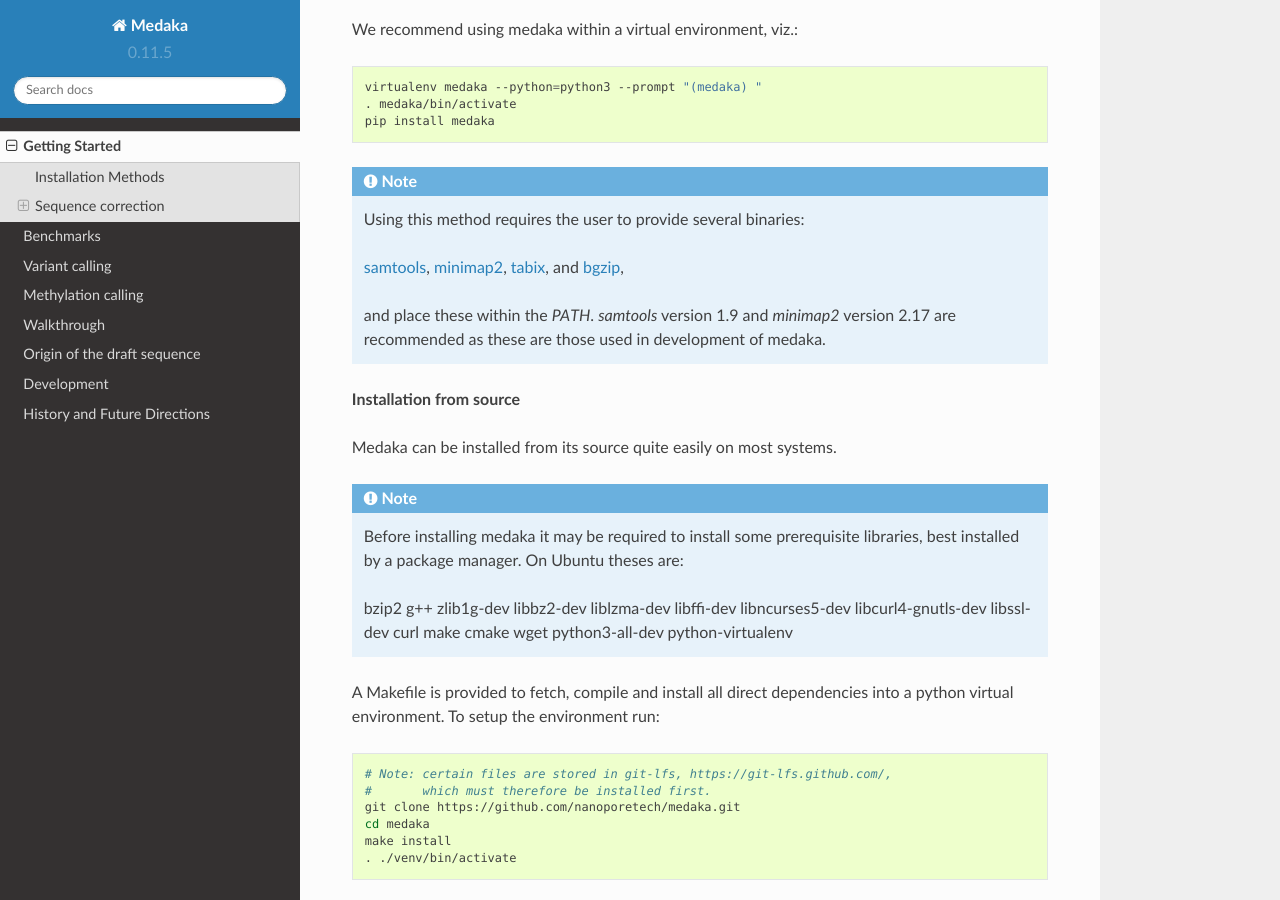
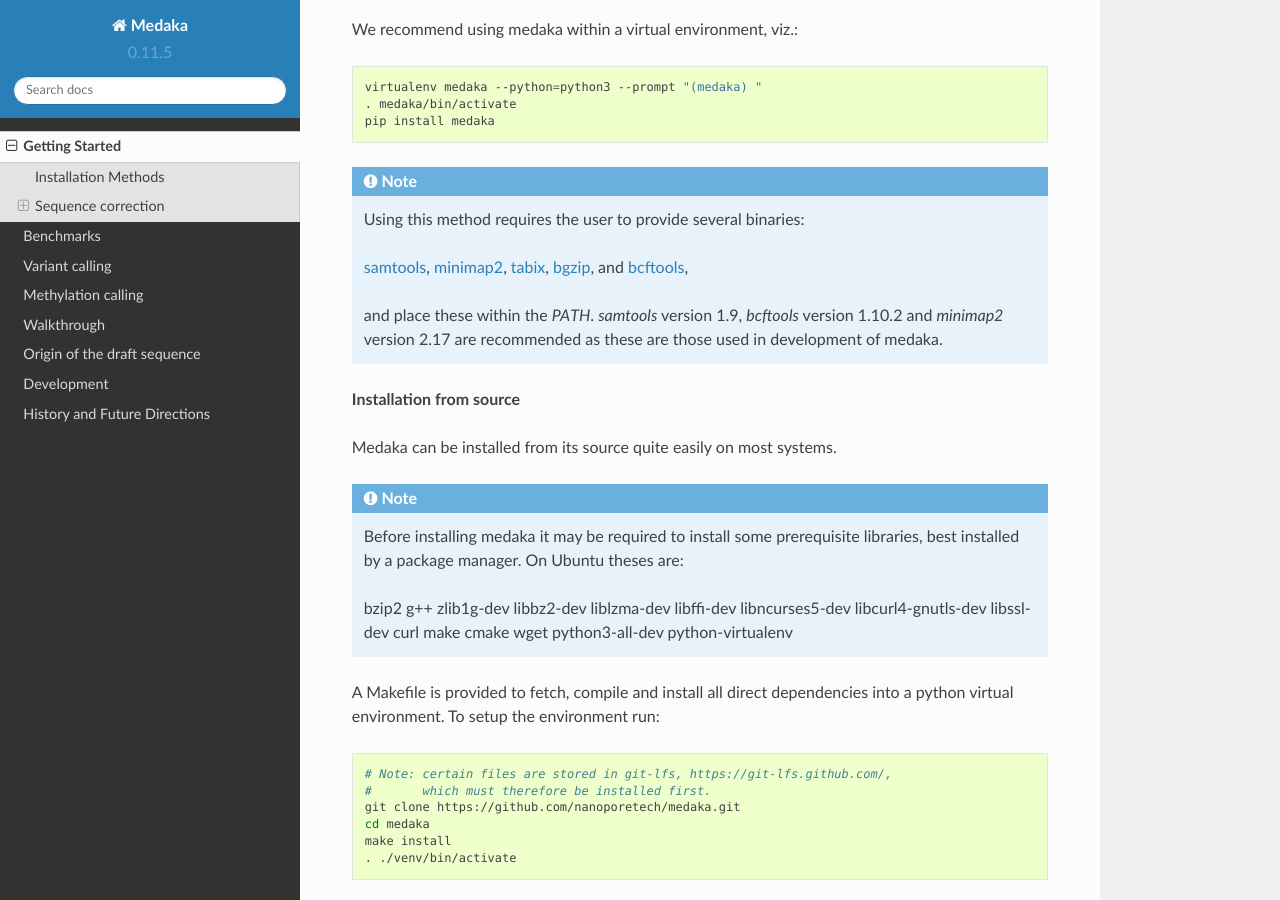
Before and after one commit to nanoporetech/medaka, a Sphinx documentation site: the page built from docs/installation.rst, in a window 1280 px wide and 900 px high, scrolled down 667 px. Built offline with Sphinx 7.4.7 and the Read the Docs theme 2.0.0, drawn with Linux system fonts in a browser that asks for light colours; pages that are not in the unit, such as notebooks, are missing from menus.

Commit message:
Filtering

```diff
--- a/docs/installation.rst
+++ b/docs/installation.rst
@@ -46,10 +46,11 @@ We recommend using medaka within a virtual environment, viz.:
 
     `samtools <https://github.com/samtools/samtools>`_,
     `minimap2 <https://github.com/lh3/minimap2>`_,
-    `tabix <https://github.com/samtools/htslib>`_, and
-    `bgzip <https://github.com/samtools/htslib>`_,
+    `tabix <https://github.com/samtools/htslib>`_,
+    `bgzip <https://github.com/samtools/htslib>`_, and
+    `bcftools <https://github.com/samtools/bcftools>`_,
 
-    and place these within the `PATH`. `samtools` version 1.9 and `minimap2`
+    and place these within the `PATH`. `samtools` version 1.9, `bcftools` version 1.10.2 and `minimap2`
     version 2.17 are recommended as these are those used in development of
     medaka.
 
```
Also changed, not shown: 2 other files.
